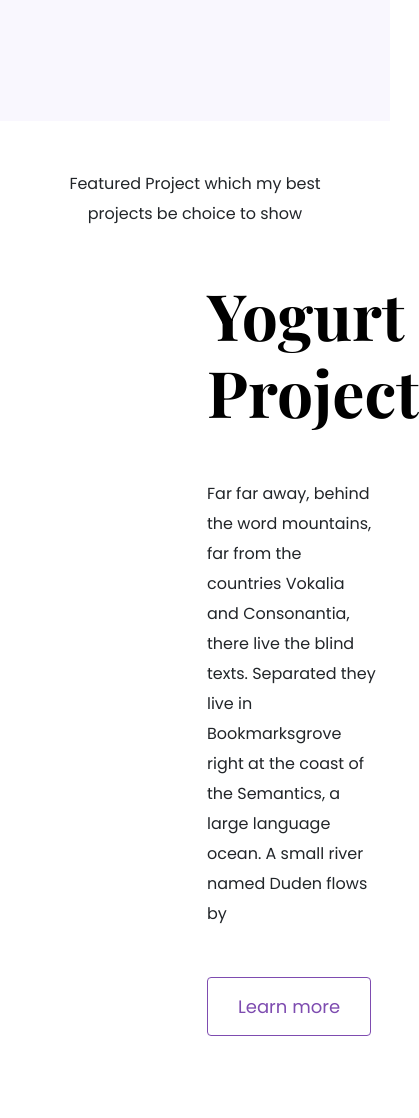
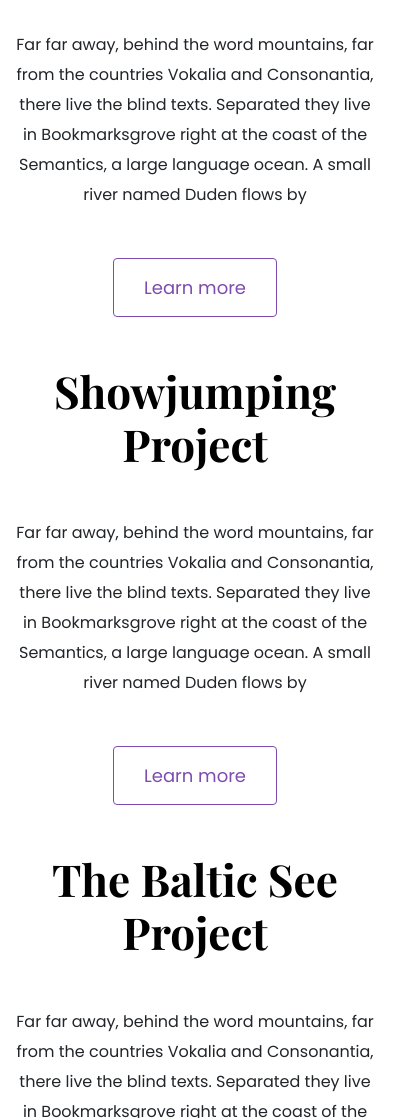
Before and after one commit to santaduda209/Portfolio, a plain HTML site: page index.html in a window 390 px wide. Shown: the part 670-1788 px from the top of the page, 419 px wide, since content can reach past the window. Before the commit the page ends 1706 px from the top, so only its background shows below. Drawn offline with nearby package versions, Linux system fonts and the light colour scheme; a web font is replaced by a local one.

Commit message:
Integrated homepage design

```diff
--- a/index.html
+++ b/index.html
@@ -46,17 +46,55 @@
       Featured Project which my best projects be choice to show
     </p>
     <div class="container">
+      <div class="row mb-5">
+        <div class="col d-none d-lg-block">
+          <img src="images/Weatherapp.jpg" class="img-fluid" alt="" />
+        </div>
+        <div class="col">
+          <div class="project-description">
+            <h2 class="mb-5">Weather App</h2>
+            <p class="mb-5">
+              Far far away, behind the word mountains, far from the countries
+              Vokalia and Consonantia, there live the blind texts. Separated
+              they live in Bookmarksgrove right at the coast of the Semantics, a
+              large language ocean. A small river named Duden flows by
+            </p>
+            <a href="#" class="btn btn-branding-outline">Learn more</a>
+          </div>
+        </div>
+      </div>
+      <div class="row mb-5">
+        <div class="col">
+          <div class="project-description">
+            <h2 class="mb-5">Showjumping Project</h2>
+            <p class="mb-5">
+              Far far away, behind the word mountains, far from the countries
+              Vokalia and Consonantia, there live the blind texts. Separated
+              they live in Bookmarksgrove right at the coast of the Semantics, a
+              large language ocean. A small river named Duden flows by
+            </p>
+            <a href="#" class="btn btn-branding-outline">Learn more</a>
+          </div>
+        </div>
+        <div class="col d-none d-lg-block">
+          <img src="images/Showjumping.jpg" class="img-fluid" alt="" />
+        </div>
+      </div>
       <div class="row">
-        <div class="col-6"></div>
-        <div class="col-6">
-          <h2 class="mb-5">Yogurt Project</h2>
-          <p class="mb-5">
-            Far far away, behind the word mountains, far from the countries
-            Vokalia and Consonantia, there live the blind texts. Separated they
-            live in Bookmarksgrove right at the coast of the Semantics, a large
-            language ocean. A small river named Duden flows by
-          </p>
-          <a href="#" class="btn btn-branding-outline">Learn more</a>
+        <div class="col d-none d-lg-block">
+          <img src="images/Balticsee.jpg" class="img-fluid" alt="" />
+        </div>
+        <div class="col">
+          <div class="project-description">
+            <h2 class="mb-5">The Baltic See Project</h2>
+            <p class="mb-5">
+              Far far away, behind the word mountains, far from the countries
+              Vokalia and Consonantia, there live the blind texts. Separated
+              they live in Bookmarksgrove right at the coast of the Semantics, a
+              large language ocean. A small river named Duden flows by
+            </p>
+            <a href="#" class="btn btn-branding-outline">Learn more</a>
+          </div>
         </div>
       </div>
     </div>
--- a/style.css
+++ b/style.css
@@ -27,7 +27,7 @@ p {
 
 h1 {
   font-size: 96px;
-  font-weight: bold;
+  line-height: 1.5;
 }
 
 h2 {
@@ -49,7 +49,7 @@ h2 {
   font-family: var(--default-font-family);
   font-weight: normal;
   font-size: 24px;
-  line-height: 2;
+  line-height: 1.5;
   color: #272142;
 }
 
@@ -70,3 +70,27 @@ h2 {
   line-height: 27px;
   padding: 15px 30px;
 }
+
+.project-description {
+  padding: 120px 60px;
+}
+
+@media (max-width: 900px) {
+  h1 {
+    font-size: 44px;
+  }
+
+  h2 {
+    font-size: 44px;
+  }
+
+  .hero {
+    padding: 80px 20px;
+    line-height: 2;
+  }
+
+  .project-description {
+    padding: 0;
+    text-align: center;
+  }
+}
```
Also changed, not shown: images/Balticsee.jpg (added), images/Showjumping.jpg (added), images/Weatherapp.jpg (added), images/yogurt.png (deleted).
